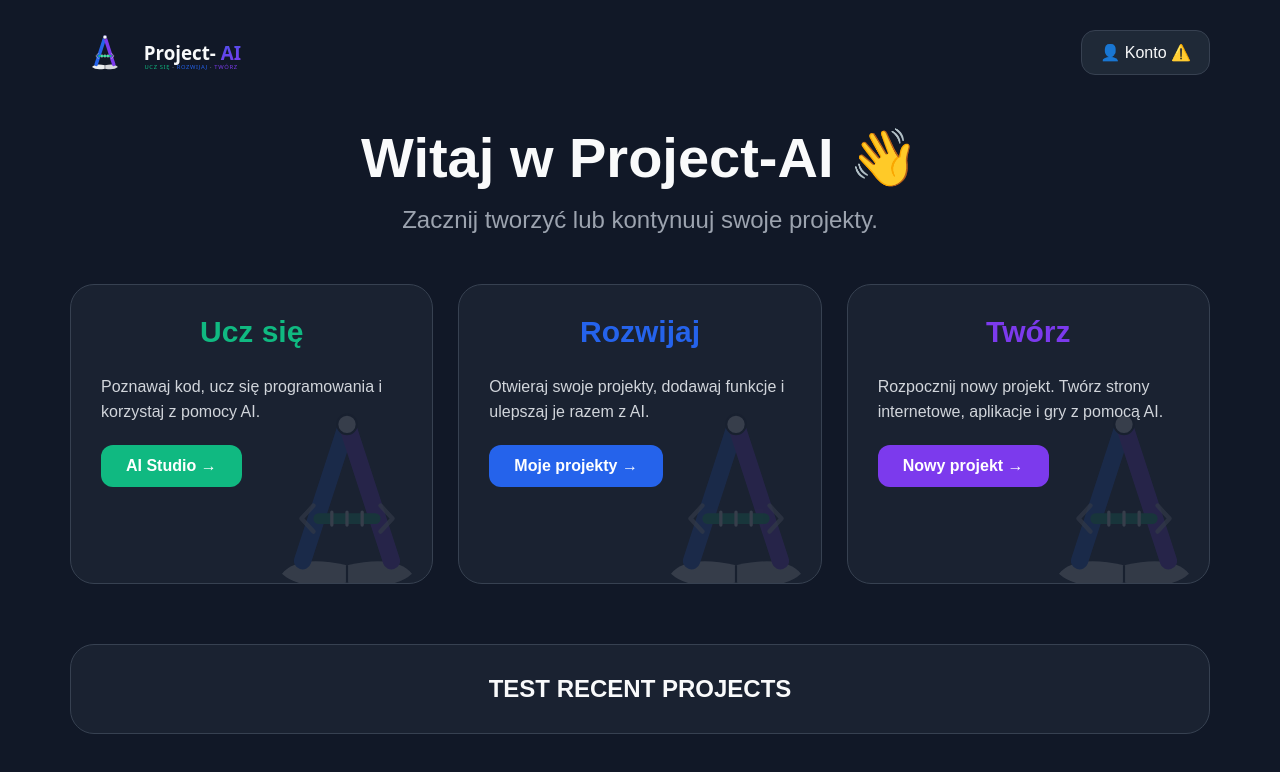
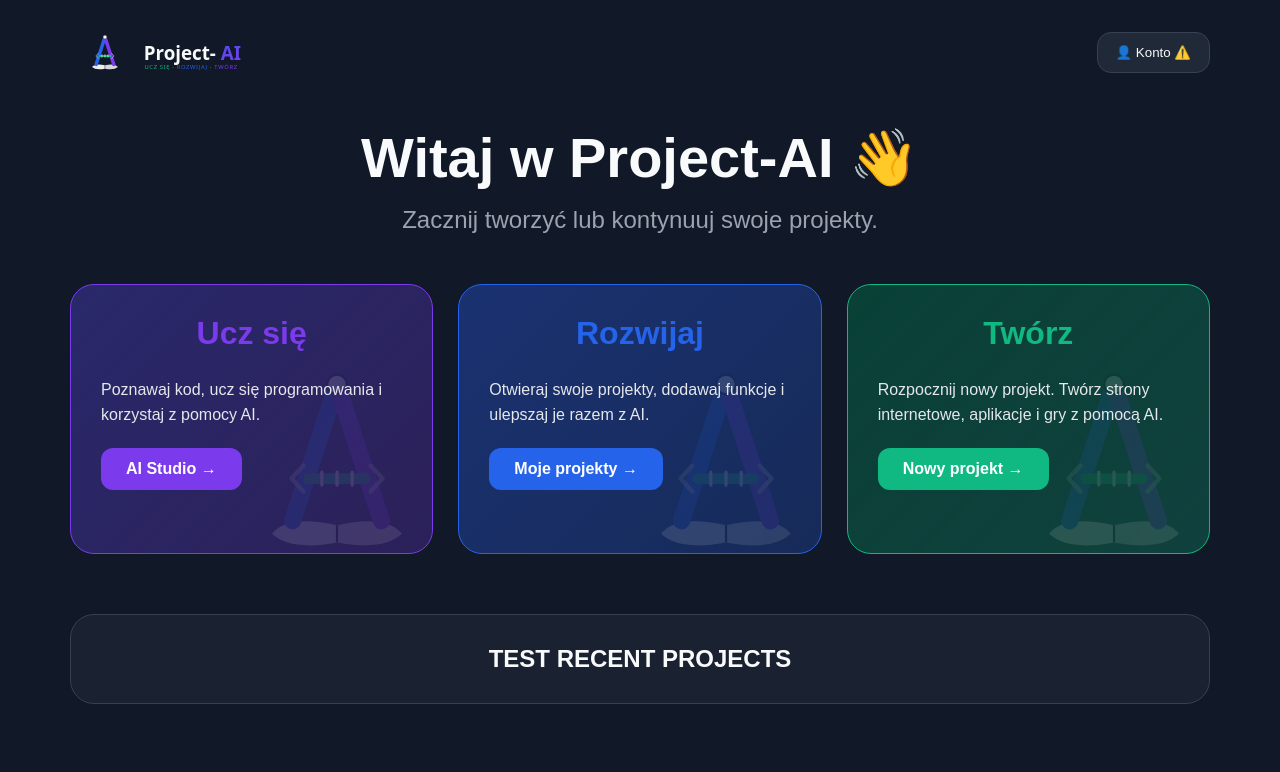
Before and after one commit to PrzemoNH/project-ai, a Next.js app: page /dashboard in a window 1280 px wide. Shown: the top 772 px of the page. Built offline with nearby package versions, Linux system fonts and the light colour scheme.

Commit message:
Update dashboard.css

```diff
--- a/app/dashboard/dashboard.css
+++ b/app/dashboard/dashboard.css
@@ -1,7 +1,6 @@
 /* ===========================
    DASHBOARD
 =========================== */
-
 
 .dashboard {
 
@@ -41,6 +40,7 @@
 }
 
 
+
 .dashboard-logo {
 
   width:220px;
@@ -48,6 +48,7 @@
   height:auto;
 
 }
+
 
 
 .dashboard-account {
@@ -61,8 +62,6 @@
   border-radius:14px;
 
   padding:12px 18px;
-
-  font-size:16px;
 
 }
 
@@ -80,6 +79,7 @@
   margin-bottom:15px;
 
 }
+
 
 
 .dashboard-subtitle {
@@ -117,15 +117,11 @@
 
   overflow:hidden;
 
-  background:rgba(31,41,55,0.65);
-
-  border:1px solid #374151;
-
   border-radius:24px;
 
   padding:30px;
 
-  min-height:300px;
+  min-height:270px;
 
   text-align:left;
 
@@ -134,16 +130,17 @@
 }
 
 
+
 .dashboard-card:hover {
 
-  transform:translateY(-6px);
+  transform:translateY(-8px);
 
 }
 
 
 
 /* ===========================
-   IKONA W TLE KAFELKA
+   IKONA W TLE
 =========================== */
 
 
@@ -151,26 +148,26 @@
 
   position:absolute;
 
+  right:-35px;
+
+  bottom:-35px;
+
   width:260px;
 
   height:260px;
 
-  right:-45px;
+  opacity:.12;
 
-  bottom:-45px;
-
-  opacity:0.13;
+  pointer-events:none;
 
   z-index:0;
-
-  pointer-events:none;
 
 }
 
 
 
 /* ===========================
-   TREŚĆ NAD IKONĄ
+   TREŚĆ
 =========================== */
 
 
@@ -186,18 +183,45 @@
 
 
 
+.dashboard-card h2 {
+
+  font-size:32px;
+
+  text-align:center;
+
+  margin-bottom:25px;
+
+}
+
+
+
+.dashboard-card p {
+
+  color:#E5E7EB;
+
+  line-height:1.6;
+
+}
+
+
+
 /* ===========================
-   NAZWY MODUŁÓW
+   KOLORY MODUŁÓW
 =========================== */
 
 
-.dashboard-card h2 {
+/* 🟢 UCZ SIĘ */
 
-  font-size:30px;
+.dashboard-card.create {
 
-  margin-bottom:25px;
+  background:
+  linear-gradient(
+    135deg,
+    rgba(6,78,59,.75),
+    rgba(16,185,129,.25)
+  );
 
-  text-align:center;
+  border:1px solid #10B981;
 
 }
 
@@ -205,9 +229,38 @@
 
 .dashboard-card.create h2 {
 
-  color:#7C3AED;
+  color:#10B981;
 
 }
+
+
+
+.create-button {
+
+  background:#10B981;
+
+}
+
+
+
+
+
+/* 🔵 ROZWIJAJ */
+
+
+.dashboard-card.projects {
+
+  background:
+  linear-gradient(
+    135deg,
+    rgba(30,58,138,.75),
+    rgba(37,99,235,.25)
+  );
+
+  border:1px solid #2563EB;
+
+}
+
 
 
 .dashboard-card.projects h2 {
@@ -217,19 +270,46 @@
 }
 
 
-.dashboard-card.studio h2 {
 
-  color:#10B981;
+.projects-button {
+
+  background:#2563EB;
 
 }
 
 
 
-.dashboard-card p {
 
-  color:#D1D5DB;
 
-  line-height:1.6;
+/* 🟣 TWÓRZ */
+
+
+.dashboard-card.studio {
+
+  background:
+  linear-gradient(
+    135deg,
+    rgba(49,46,129,.75),
+    rgba(124,58,237,.25)
+  );
+
+  border:1px solid #7C3AED;
+
+}
+
+
+
+.dashboard-card.studio h2 {
+
+  color:#7C3AED;
+
+}
+
+
+
+.studio-button {
+
+  background:#7C3AED;
 
 }
 
@@ -260,28 +340,6 @@
 
 
 
-.create-button {
-
-  background:#7C3AED;
-
-}
-
-
-.projects-button {
-
-  background:#2563EB;
-
-}
-
-
-.studio-button {
-
-  background:#10B981;
-
-}
-
-
-
 /* ===========================
    OSTATNIE PROJEKTY
 =========================== */
@@ -293,7 +351,7 @@
 
   padding:30px;
 
-  background:rgba(31,41,55,0.65);
+  background:rgba(31,41,55,.65);
 
   border-radius:24px;
 
@@ -318,11 +376,13 @@
 }
 
 
+
 .dashboard h1 {
 
   font-size:42px;
 
 }
+
 
 
 .card-background-icon {
```
